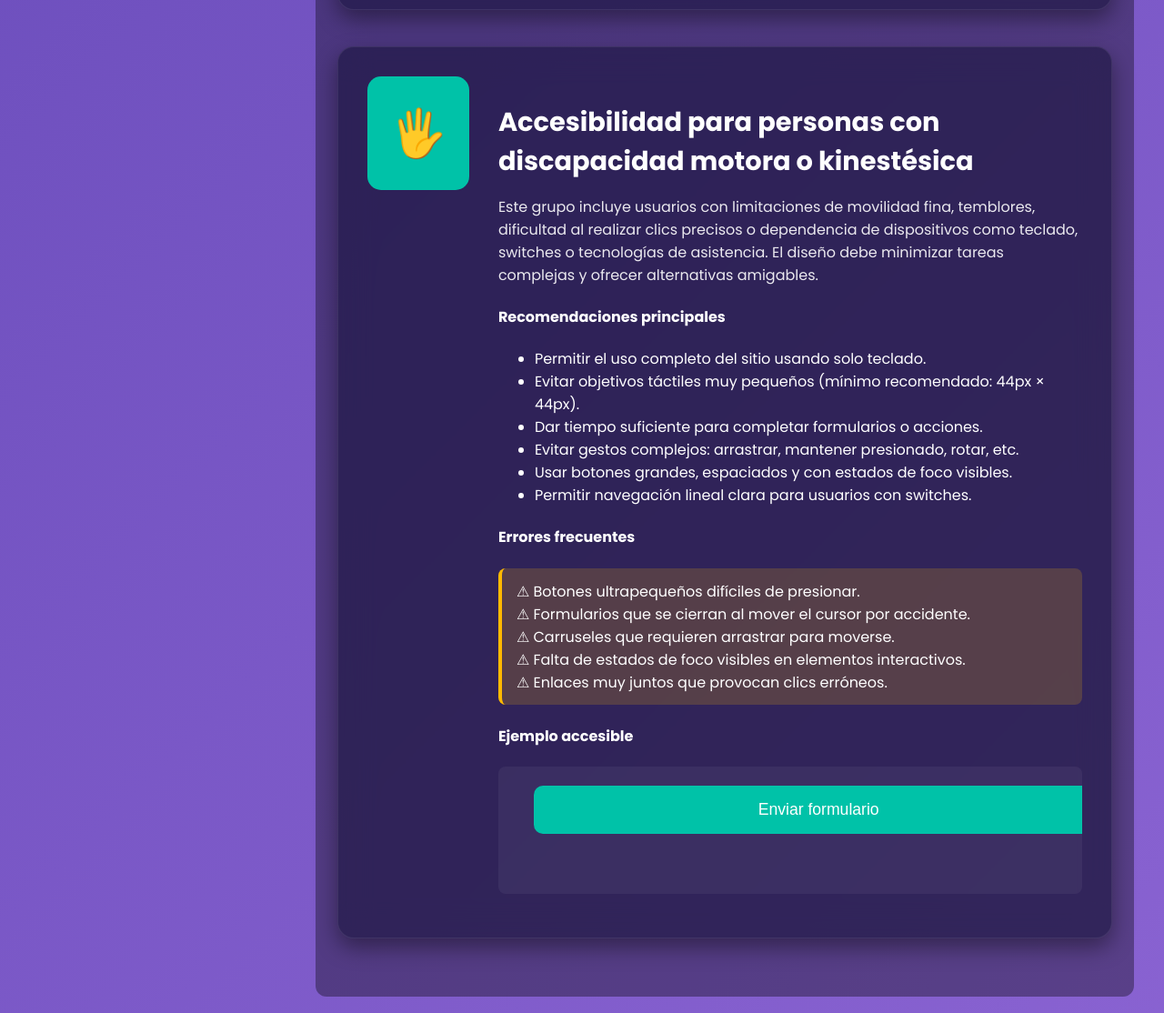
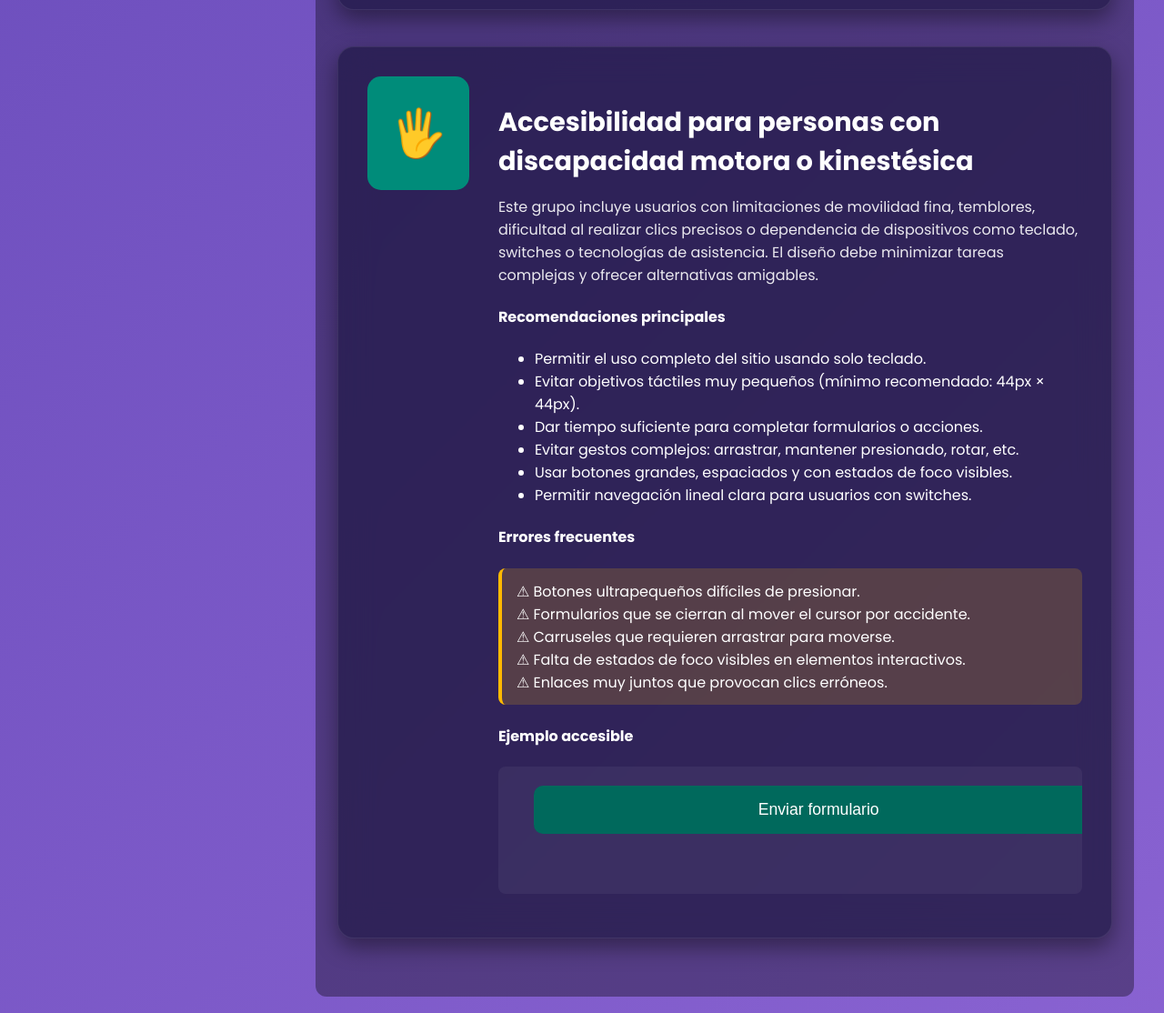
Before and after one commit to ChanelXLS/web4all, a plain HTML site: page guias.html in a window 1280 px wide. Shown: the part 3468-4582 px from the top of the page at 91% size. Drawn offline with Linux system fonts and the light colour scheme.

Commit message:
contrast

```diff
--- a/guias.html
+++ b/guias.html
@@ -232,7 +232,7 @@
         font-size: 1.1rem;
         border-radius: 10px;
         border: none;
-        background: #00c2a8;
+        background: #00695C;
         color: #fff;
     }
     .btn-accesible:focus {
--- a/styles.css
+++ b/styles.css
@@ -975,7 +975,7 @@ footer {
 
 .visual-icon { background: #6C4BFF; }
 .auditiva-icon { background: #FF7B00; }
-.motora-icon { background: #00C2A8; }
+.motora-icon { background: #008C7A; }
 
 /* TITULOS */
 .guia-card h3 {
```
Also changed, not shown: index.html (+24 -31 lines), videos.html (+0 -3 lines).
